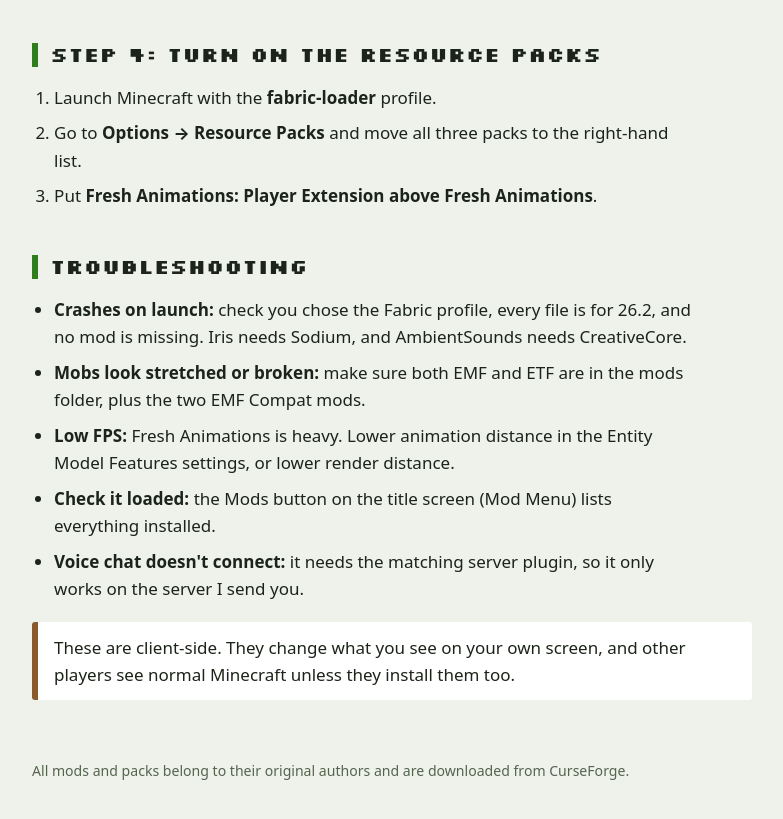
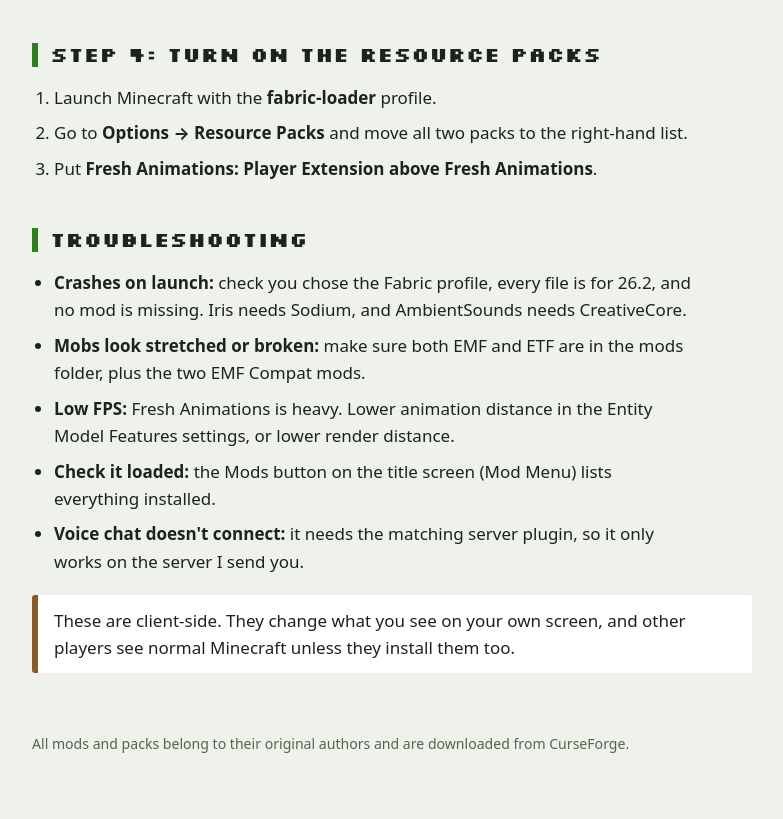
Before and after one commit to xMxJ90x/mc-mods-smp, a plain HTML site: page index.html in a window 1280 px wide. Shown: the part 4423-5242 px from the top of the page, without its empty margins (248-1031 px from the left). Drawn offline with Linux system fonts and the light colour scheme.

Commit message:
Correct number of resource packs in instructions

```diff
--- a/index.html
+++ b/index.html
@@ -67,7 +67,7 @@
 <h2>Step 4: Turn on the resource packs</h2>
 <ol>
 <li>Launch Minecraft with the <b>fabric-loader</b> profile.</li>
-<li>Go to <b>Options → Resource Packs</b> and move all three packs to the right-hand list.</li>
+<li>Go to <b>Options → Resource Packs</b> and move all two packs to the right-hand list.</li>
 <li>Put <b>Fresh Animations: Player Extension above Fresh Animations</b>.</li>
 </ol>
 
```
